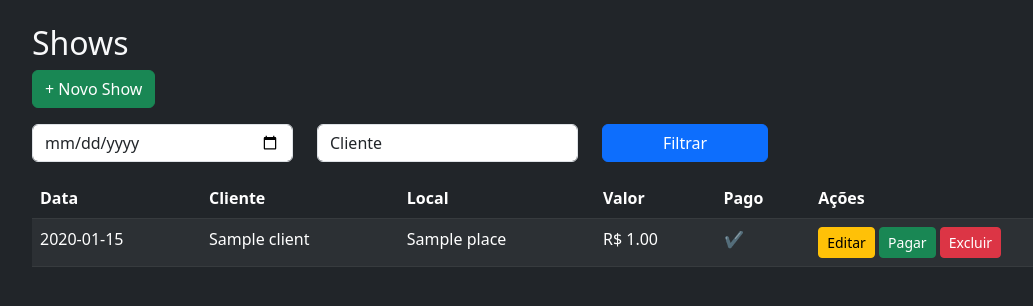
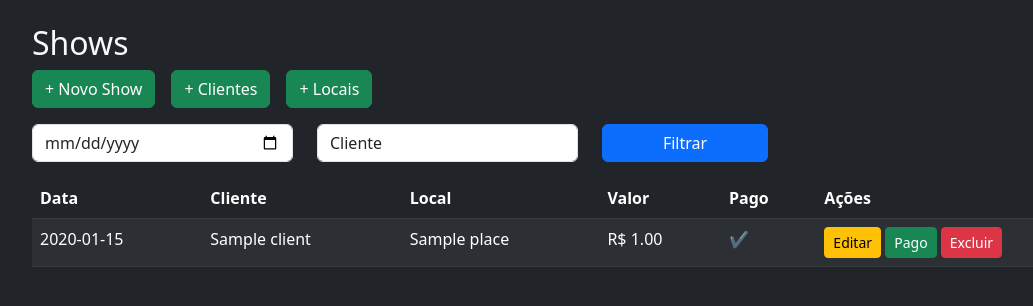
Before and after one commit to theeuzin13/flask-project, a Flask app: template app/templates/shows_list.html in a window 1280 px wide. Shown: the part 56-362 px from the top of the page, without its empty margins (50-1083 px from the left). Run offline with Flask 3, Linux system fonts and the light colour scheme; tables that the repository leaves empty hold one stand-in row (values such as "Sample post"); the template is opened without the code that fills it: values that come from a table or form of the project are taken from there, most other values are stand-ins (such as "Sample title", 1, 10 or a date in 2020).

Commit message:
feat: Enhance show and client templates with navigation links and improve layout

```diff
--- a/app/show_html_routes.py
+++ b/app/show_html_routes.py
@@ -1,4 +1,6 @@
-from flask import Blueprint, render_template
+from flask import Blueprint, render_template, request, redirect
+import uuid
+from app.extensions import db
 from flask_jwt_extended import jwt_required
 from app.models import Show, Client, Place
 
--- a/app/templates/shows_list.html
+++ b/app/templates/shows_list.html
@@ -3,8 +3,10 @@
 
 <h2>Shows</h2>
 
-<div class="d-flex mb-3">
+<div class="d-flex align-items-center gap-3 mb-3">
     <a href="/shows/new" class="btn btn-success">+ Novo Show</a>
+    <a href="/clients" class="btn btn-success">+ Clientes</a>
+    <a href="/places" class="btn btn-success">+ Locais</a>
 </div>
 
 <form class="row mb-3" method="GET">
@@ -48,7 +50,7 @@
             <td>{% if s.paid %}✔️{% else %}❌{% endif %}</td>
             <td>
                 <a href="/shows/edit/{{ s.uuid }}" class="btn btn-warning btn-sm">Editar</a>
-                <a href="/shows/pay/{{ s.uuid }}" class="btn btn-success btn-sm">Pagar</a>
+                <a href="/shows/pay/{{ s.uuid }}" class="btn btn-success btn-sm">Pago</a>
                 <a href="/shows/delete/{{ s.uuid }}" class="btn btn-danger btn-sm">Excluir</a>
             </td>
         </tr>
```
Also changed, not shown: app/templates/clients_list.html (+7 -1 lines), app/templates/places_list.html (+9 -1 lines).
